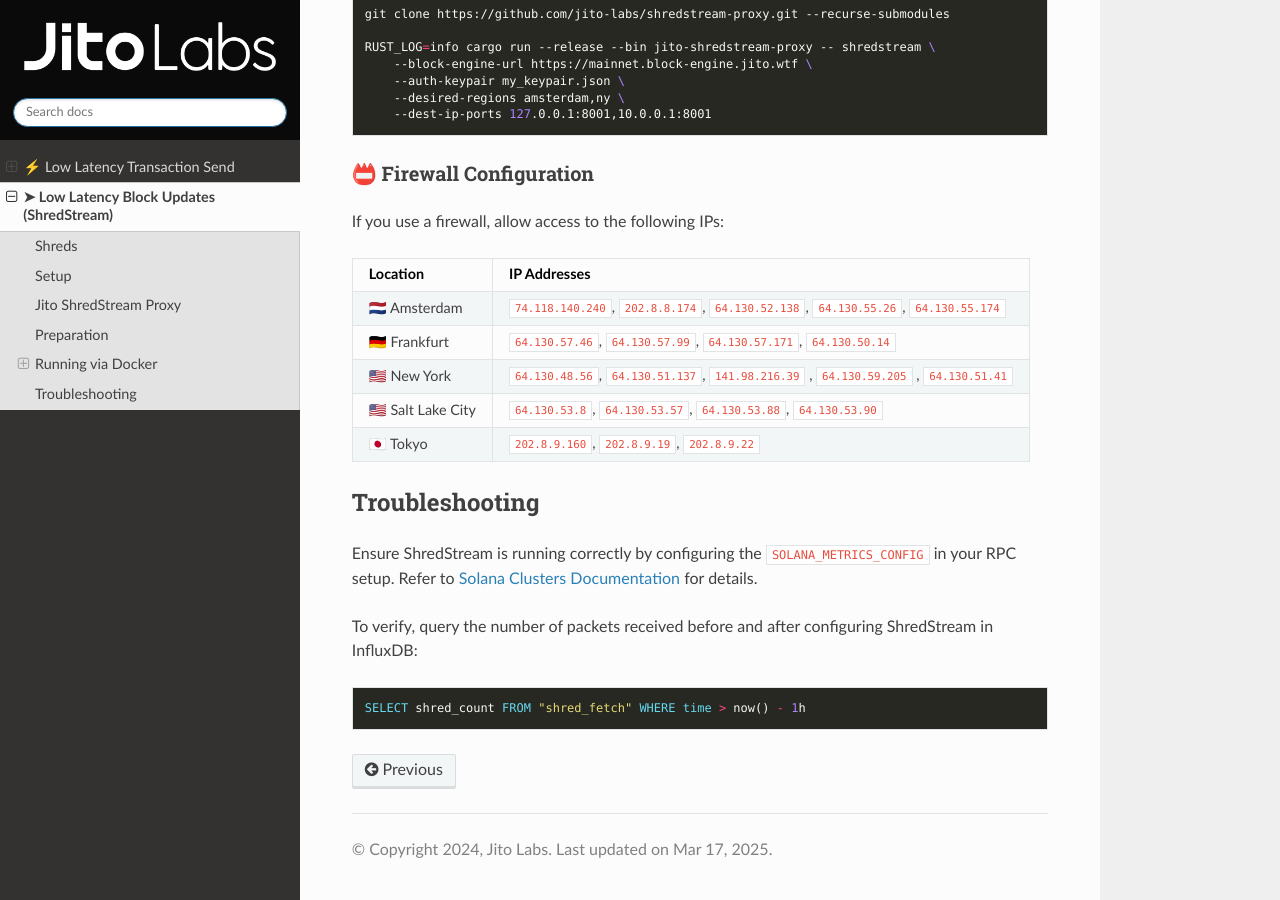
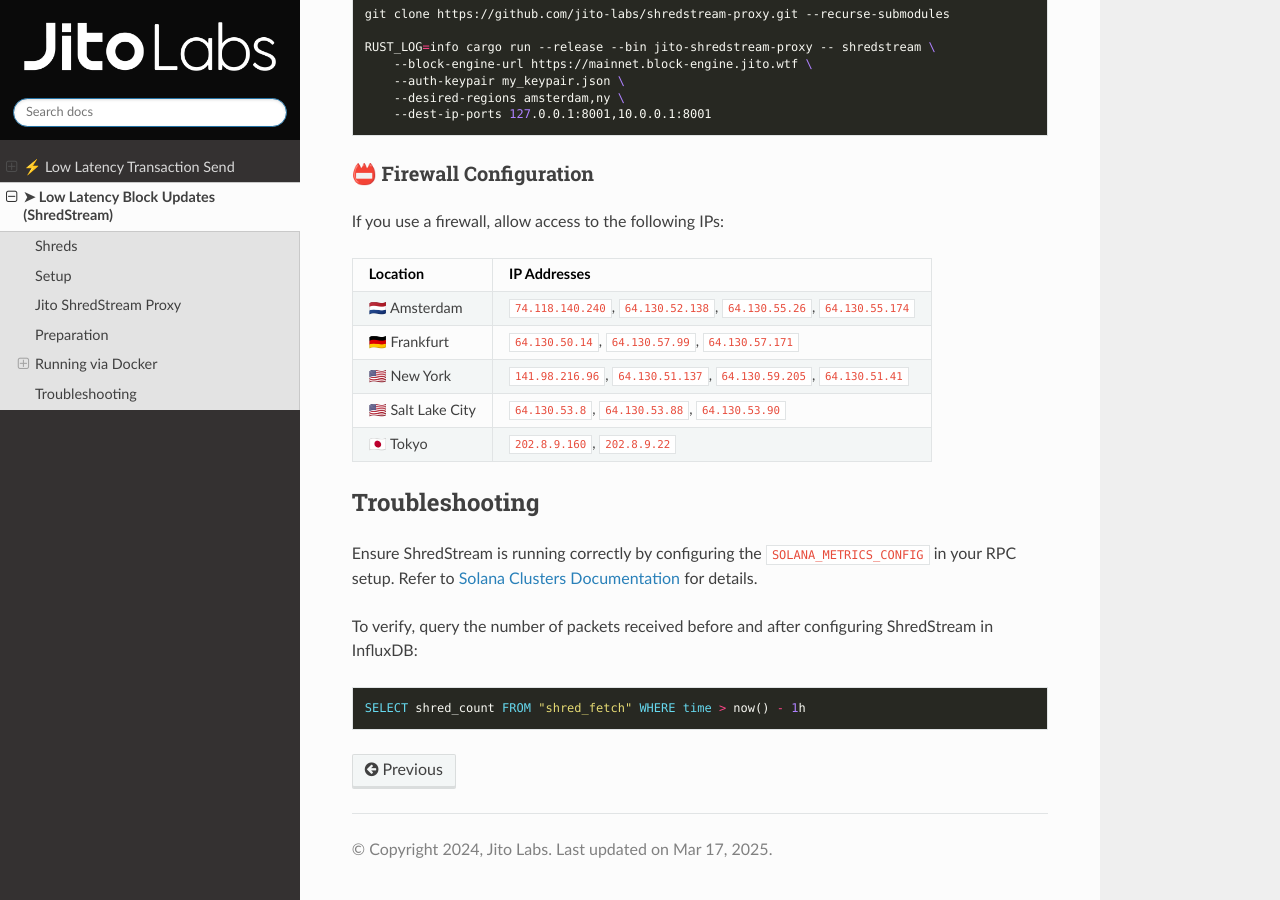
Before and after one commit to jito-labs/jito-docs, a Sphinx documentation site: the page built from docs/source/lowlatencytxnfeed.md, in a window 1280 px wide and 900 px high, scrolled down 2480 px. Built offline with Sphinx 7.4.7 and the Read the Docs theme 3.1.0, drawn with Linux system fonts in a browser that asks for light colours.

Commit message:
Update Shred IP list (#40)

```diff
--- a/docs/source/lowlatencytxnfeed.md
+++ b/docs/source/lowlatencytxnfeed.md
@@ -98,13 +98,13 @@
 
 If you use a firewall, allow access to the following IPs:
 
-| Location            | IP Addresses                                                                                    |
-|---------------------|-------------------------------------------------------------------------------------------------|
-| 🇳🇱 Amsterdam      | `74.118.140.240`, `202.8.8.174`, `64.130.52.138`, `64.130.55.26`, `64.130.55.174`               |
-| 🇩🇪 Frankfurt      | `64.130.57.46`, `64.130.57.99`, `64.130.57.171`, `64.130.50.14` |
-| 🇺🇸 New York       | `64.130.48.56`, `64.130.51.137`, `141.98.216.39` , `64.130.59.205` , `64.130.51.41`             |
-| 🇺🇸 Salt Lake City | `64.130.53.8`, `64.130.53.57`, `64.130.53.88`, `64.130.53.90`                                   |
-| 🇯🇵 Tokyo          | `202.8.9.160`, `202.8.9.19`, `202.8.9.22`                                                       |
+| Location            | IP Addresses                                                       |
+|---------------------|--------------------------------------------------------------------|
+| 🇳🇱 Amsterdam      | `74.118.140.240`, `64.130.52.138`, `64.130.55.26`, `64.130.55.174` |
+| 🇩🇪 Frankfurt      | `64.130.50.14`, `64.130.57.99`, `64.130.57.171`                    |
+| 🇺🇸 New York       | `141.98.216.96`, `64.130.51.137`, `64.130.59.205`, `64.130.51.41`  |
+| 🇺🇸 Salt Lake City | `64.130.53.8`, `64.130.53.88`, `64.130.53.90`                      |
+| 🇯🇵 Tokyo          | `202.8.9.160`, `202.8.9.22`                                        |
 
 ## Troubleshooting
 
```
